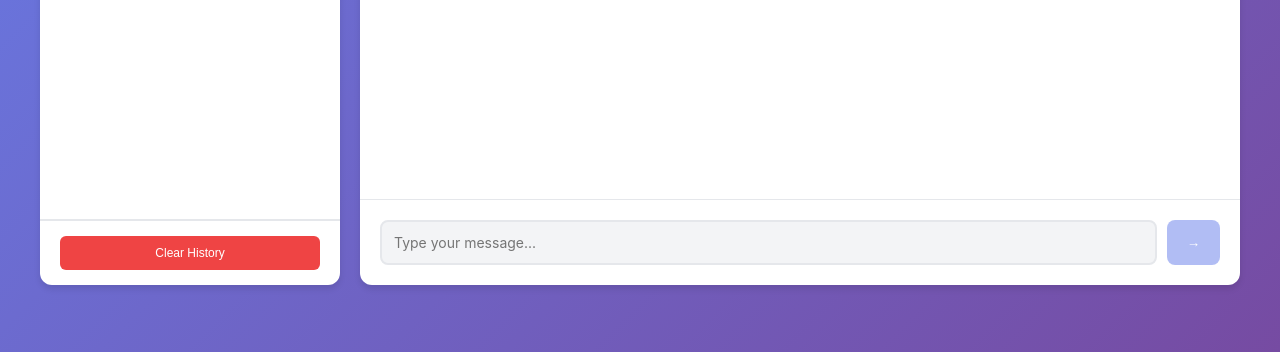
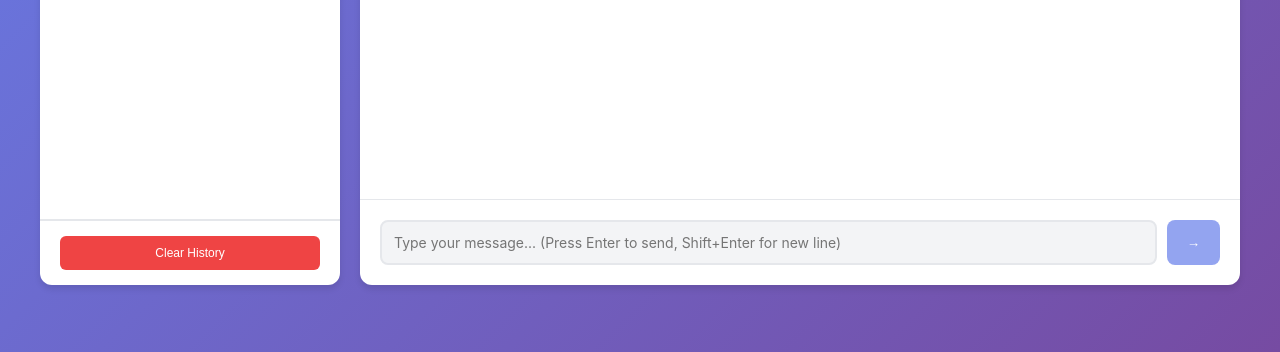
Before and after one commit to mufthakherul/Headless-web.io, a website: page ai-chat.html in a window 1280 px wide. Shown: the part 448-800 px from the top of the page. Drawn offline with Linux system fonts and the light colour scheme; no server answers.

Commit message:
Add tooltips, loading states, and improve UI/UX
Co-authored-by: mufthakherul <130831166+mufthakherul@users.noreply.github.com>

```diff
--- a/ai-chat.html
+++ b/ai-chat.html
@@ -359,16 +359,81 @@
             cursor: pointer;
             font-weight: 600;
             transition: all 0.2s;
+            position: relative;
+            overflow: hidden;
         }
 
         .send-btn:hover:not(:disabled) {
             background: var(--primary-dark);
             transform: translateY(-2px);
+            box-shadow: 0 4px 12px rgba(102, 126, 234, 0.3);
         }
 
         .send-btn:disabled {
-            opacity: 0.5;
+            opacity: 0.7;
             cursor: not-allowed;
+        }
+
+        .send-btn:active:not(:disabled) {
+            transform: translateY(0);
+        }
+
+        /* Loading spinner */
+        .loading-spinner {
+            display: inline-block;
+            width: 14px;
+            height: 14px;
+            border: 2px solid rgba(255, 255, 255, 0.3);
+            border-top: 2px solid white;
+            border-radius: 50%;
+            animation: spin 0.8s linear infinite;
+            margin-right: 8px;
+        }
+
+        @keyframes spin {
+            0% { transform: rotate(0deg); }
+            100% { transform: rotate(360deg); }
+        }
+
+        /* Tooltip */
+        [data-tooltip] {
+            position: relative;
+        }
+
+        [data-tooltip]::before {
+            content: attr(data-tooltip);
+            position: absolute;
+            bottom: 100%;
+            left: 50%;
+            transform: translateX(-50%) translateY(-8px);
+            background: rgba(0, 0, 0, 0.9);
+            color: white;
+            padding: 6px 12px;
+            border-radius: 6px;
+            font-size: 12px;
+            white-space: nowrap;
+            opacity: 0;
+            pointer-events: none;
+            transition: opacity 0.2s;
+            z-index: 1000;
+        }
+
+        [data-tooltip]::after {
+            content: '';
+            position: absolute;
+            bottom: 100%;
+            left: 50%;
+            transform: translateX(-50%);
+            border: 6px solid transparent;
+            border-top-color: rgba(0, 0, 0, 0.9);
+            opacity: 0;
+            pointer-events: none;
+            transition: opacity 0.2s;
+        }
+
+        [data-tooltip]:hover::before,
+        [data-tooltip]:hover::after {
+            opacity: 1;
         }
 
         .empty-state {
@@ -464,9 +529,10 @@
 
             <div class="input-area">
                 <div class="input-wrapper">
-                    <textarea class="message-input" id="message-input" placeholder="Type your message..." rows="1"
-                        disabled></textarea>
-                    <button class="send-btn" id="send-btn" onclick="sendMessage()" disabled>
+                    <textarea class="message-input" id="message-input" placeholder="Type your message... (Press Enter to send, Shift+Enter for new line)" rows="1"
+                        disabled aria-label="Chat message input"></textarea>
+                    <button class="send-btn" id="send-btn" onclick="sendMessage()" disabled
+                        data-tooltip="Send message (Enter)" aria-label="Send message">
                         <span class="btn-text">→</span>
                     </button>
                 </div>
@@ -523,6 +589,8 @@
                             btn.className = 'provider-btn';
                             btn.textContent = provider.name.toUpperCase();
                             btn.setAttribute('data-provider-id', provider.id);
+                            btn.setAttribute('data-tooltip', `Chat with ${provider.name} - ${provider.models.length} models available`);
+                            btn.setAttribute('aria-label', `Select ${provider.name} AI provider`);
                             btn.onclick = () => selectProvider(provider.id, provider.models, provider.name);
                             container.appendChild(btn);
 
@@ -609,10 +677,11 @@
             input.value = '';
             messageHistory.push({ role: 'user', content: message });
 
-            // Send to API
+            // Send to API with better loading state
             const sendBtn = document.getElementById('send-btn');
+            const originalContent = sendBtn.innerHTML;
             sendBtn.disabled = true;
-            sendBtn.textContent = '⏳';
+            sendBtn.innerHTML = '<span class="loading-spinner"></span><span>Thinking...</span>';
 
             try {
                 const response = await fetch('/ai/chat', {
@@ -639,7 +708,7 @@
                 addMessageToUI('Network error: ' + error.message, 'assistant');
             } finally {
                 sendBtn.disabled = false;
-                sendBtn.textContent = '→';
+                sendBtn.innerHTML = '<span class="btn-text">→</span>';
             }
         }
 
```
Also changed, not shown: downloader.html (+43 -1 lines).
